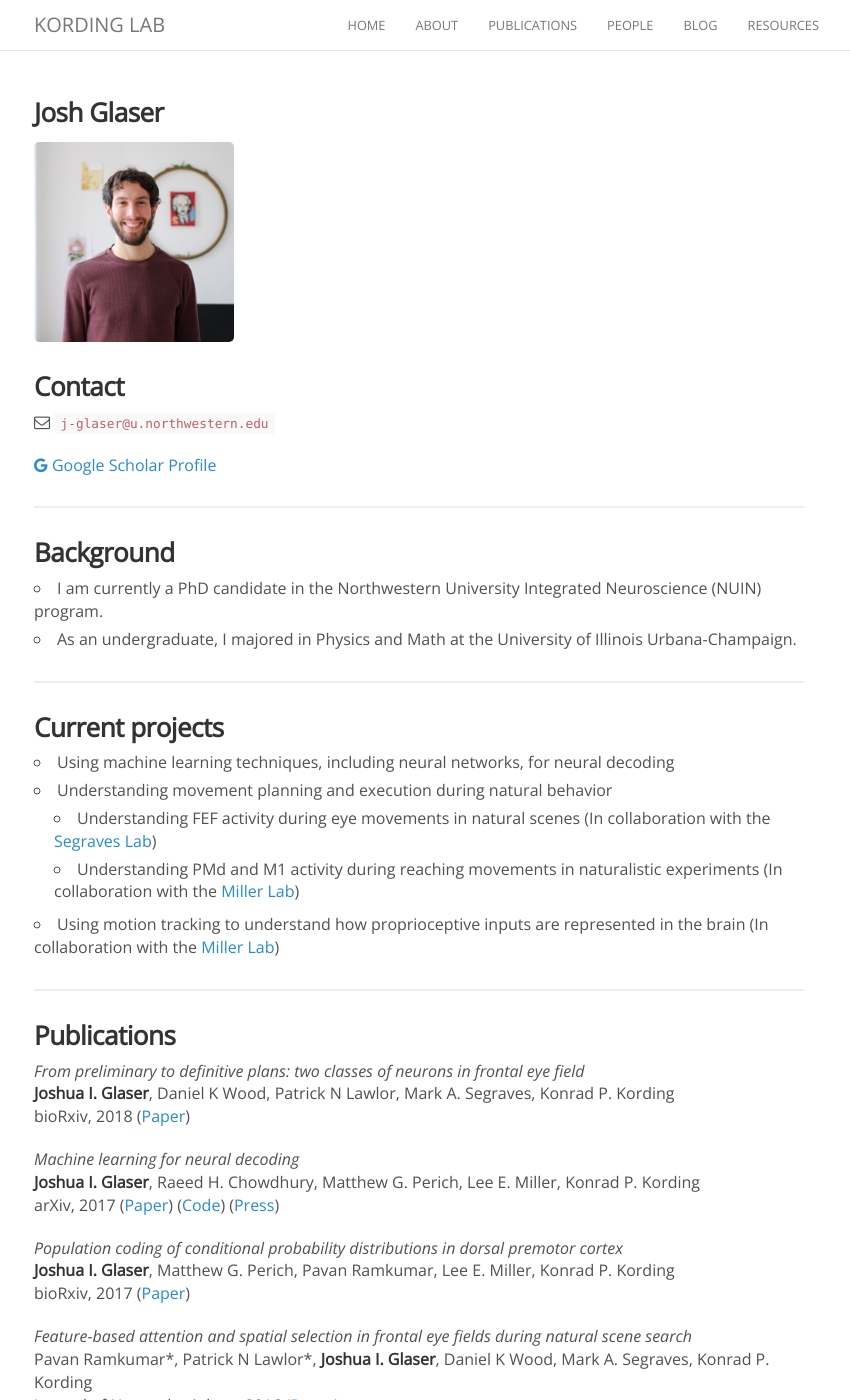
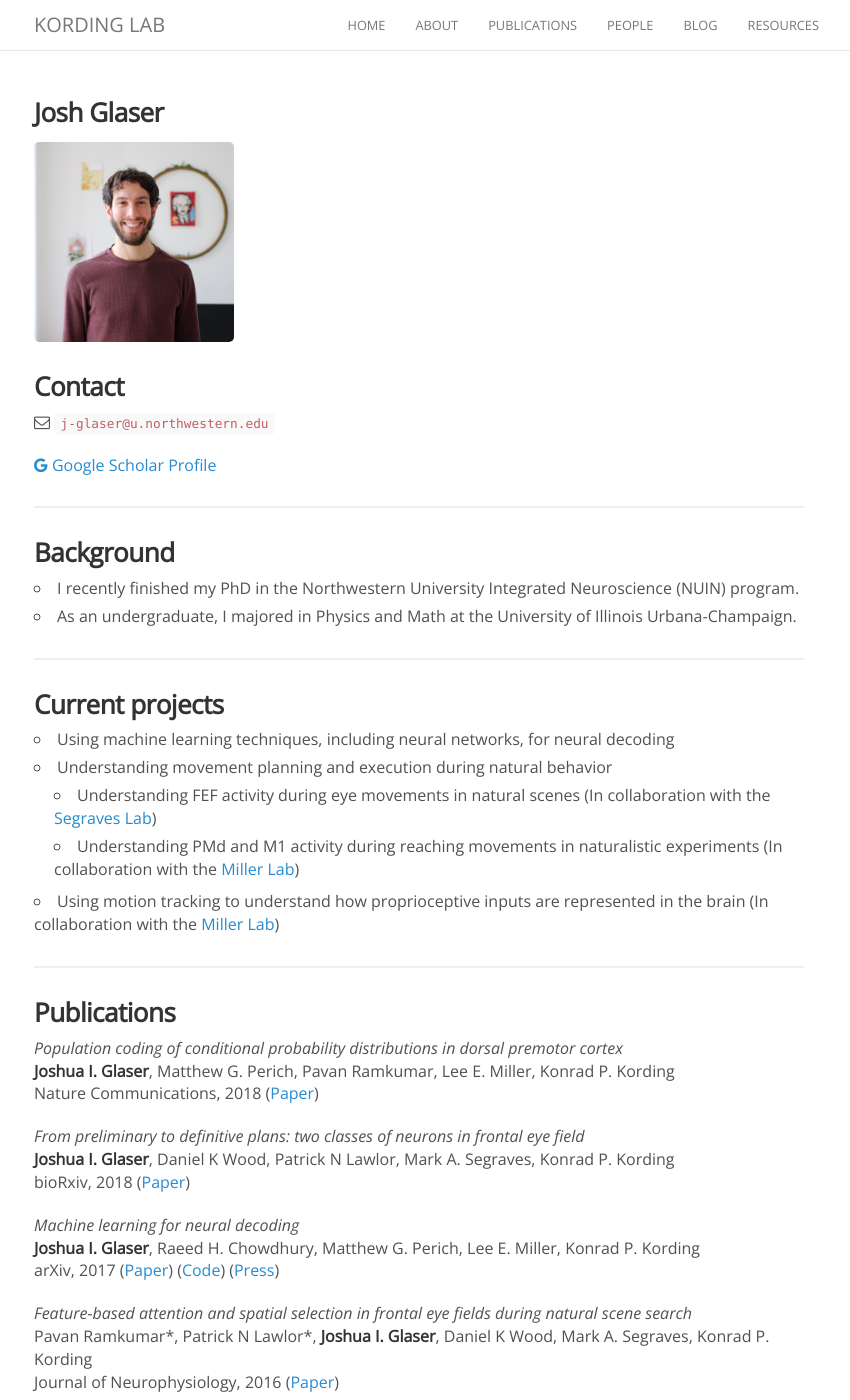
Before and after one commit to KordingLab/KordingLab.github.io, a Jekyll site: the page built from _people/josh_glaser.md, in a window 1280 px wide and 1400 px high. Shown: the whole window, without its empty margins (221-1071 px from the left). Built offline with Jekyll 4.4.1, drawn with Linux system fonts in a browser that asks for light colours; nearby versions of some CDN libraries; comment, search, counter and statistics services are not loaded.

Commit message:
Update josh_glaser.md

```diff
--- a/_people/josh_glaser.md
+++ b/_people/josh_glaser.md
@@ -19,7 +19,7 @@ joined: 2012
 
 ### Background
 
-* I am currently a PhD candidate in the Northwestern University Integrated Neuroscience (NUIN) program.
+* I recently finished my PhD in the Northwestern University Integrated Neuroscience (NUIN) program.
 * As an undergraduate, I majored in Physics and Math at the University of Illinois Urbana-Champaign.
 
 <hr>
@@ -36,6 +36,10 @@ joined: 2012
 
 ### Publications
 
+_Population coding of conditional probability distributions in dorsal premotor cortex_<br>
+**Joshua I. Glaser**, Matthew G. Perich, Pavan Ramkumar, Lee E. Miller, Konrad P. Kording<br>
+Nature Communications, 2018 ([Paper](https://www.nature.com/articles/s41467-018-04062-6))
+
 _From preliminary to definitive plans: two classes of neurons in frontal eye field_<br>
 **Joshua I. Glaser**, Daniel K Wood, Patrick N Lawlor, Mark A. Segraves, Konrad P. Kording<br>
 bioRxiv, 2018 ([Paper](https://www.biorxiv.org/content/early/2018/02/07/251835))
@@ -43,10 +47,6 @@ bioRxiv, 2018 ([Paper](https://www.biorxiv.org/content/early/2018/02/07/251835))
 _Machine learning for neural decoding_<br>
 **Joshua I. Glaser**, Raeed H. Chowdhury, Matthew G. Perich, Lee E. Miller, Konrad P. Kording<br>
 arXiv, 2017 ([Paper](https://arxiv.org/pdf/1708.00909.pdf)) ([Code](https://github.com/KordingLab/Neural_Decoding)) ([Press](https://www.technologyreview.com/s/608604/how-machine-learning-is-helping-neuroscientists-crack-our-neural-code/))
-
-_Population coding of conditional probability distributions in dorsal premotor cortex_<br>
-**Joshua I. Glaser**, Matthew G. Perich, Pavan Ramkumar, Lee E. Miller, Konrad P. Kording<br>
-bioRxiv, 2017 ([Paper](https://www.biorxiv.org/content/early/2018/01/09/137026))
 
 _Feature-based attention and spatial selection in frontal eye fields during natural scene search_<br>
 Pavan Ramkumar\*, Patrick N Lawlor\*, **Joshua I. Glaser**, Daniel K Wood, Mark A. Segraves, Konrad P. Kording<br>
```
